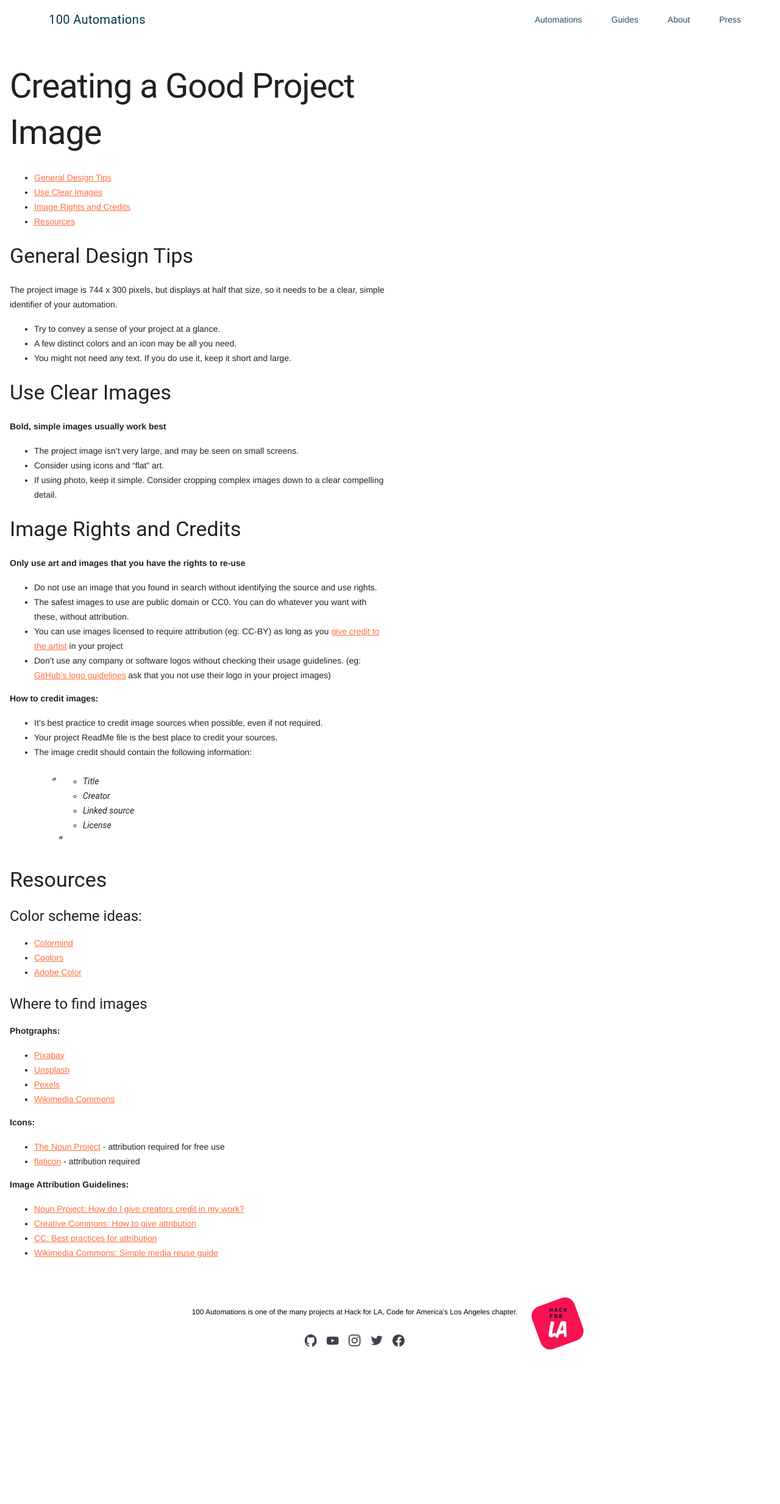
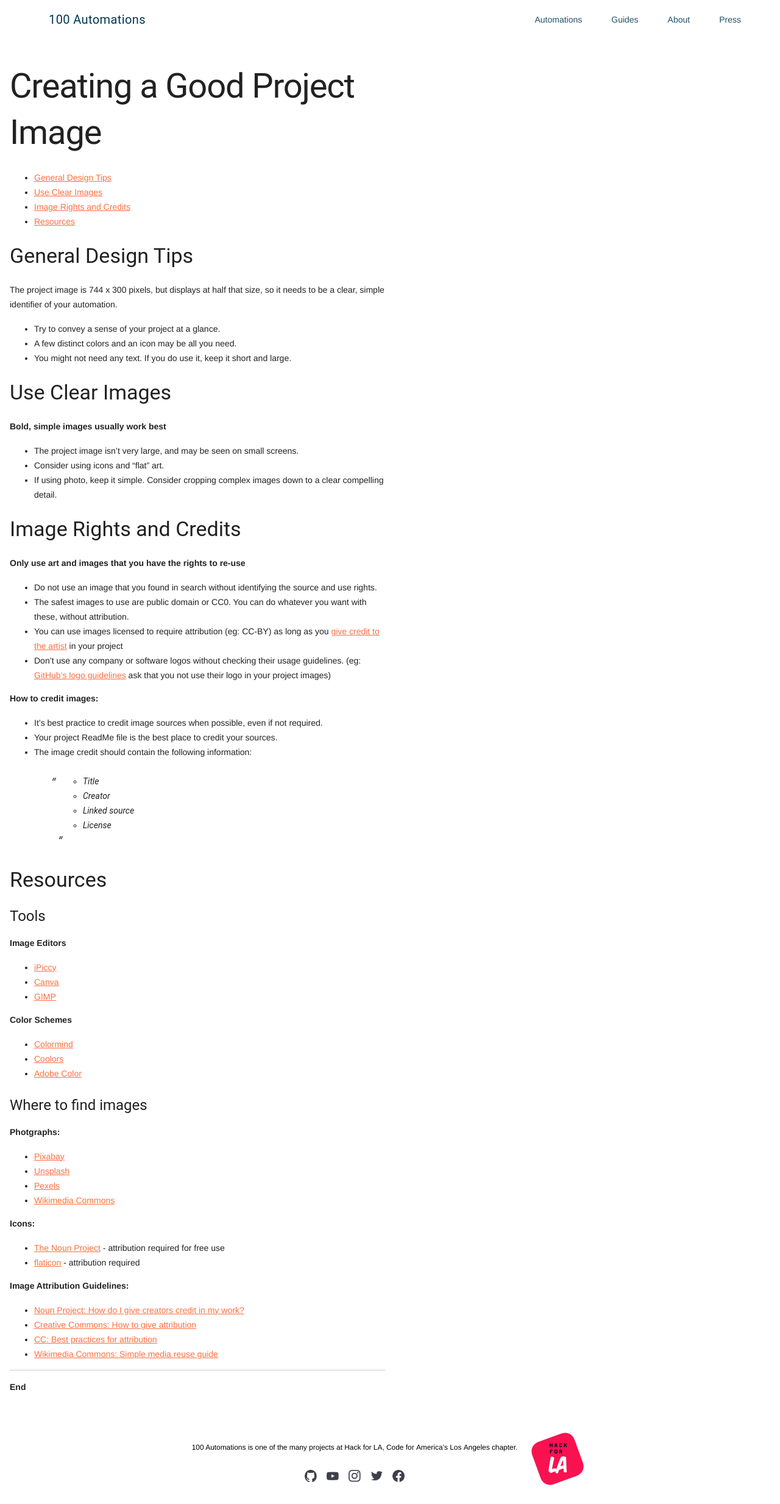
Before and after one commit to 100Automations/Website, a Jekyll site: the page built from _guides/creating-good-project-images.md, in a window 1280 px wide. Shown: the whole page at 61% size. Built offline with Jekyll 4.4.1, drawn with Linux system fonts in a browser that asks for light colours.

Commit message:
added tools section to resources
folded in color scheme tools

```diff
--- a/_guides/creating-good-project-images.md
+++ b/_guides/creating-good-project-images.md
@@ -53,10 +53,19 @@ The project image is 744 x 300 pixels, but displays at half that size, so it nee
 <a name="resources"></a>
 ### Resources
 
-#### Color scheme ideas:
+
+#### Tools
+
+**Image Editors**
+ - [iPiccy](https://ipiccy.com)
+ - [Canva](https://www.canva.com)
+ - [GIMP](https://www.gimp.org)
+
+**Color Schemes**
  - [Colormind](http://colormind.io)
  - [Coolors](https://coolors.co)
  - [Adobe Color](https://color.adobe.com/create/color-wheel)
+
 
 #### Where to find images
 
@@ -75,3 +84,7 @@ The project image is 744 x 300 pixels, but displays at half that size, so it nee
  - [Creative Commons: How to give attribution](https://creativecommons.org/use-remix/attribution/)
  - [CC: Best practices for attribution](https://wiki.creativecommons.org/wiki/best_practices_for_attribution)
  - [Wikimedia Commons: Simple media reuse guide](https://commons.wikimedia.org/wiki/Commons:Simple_media_reuse_guide)
+
+
+---
+**End**
```
